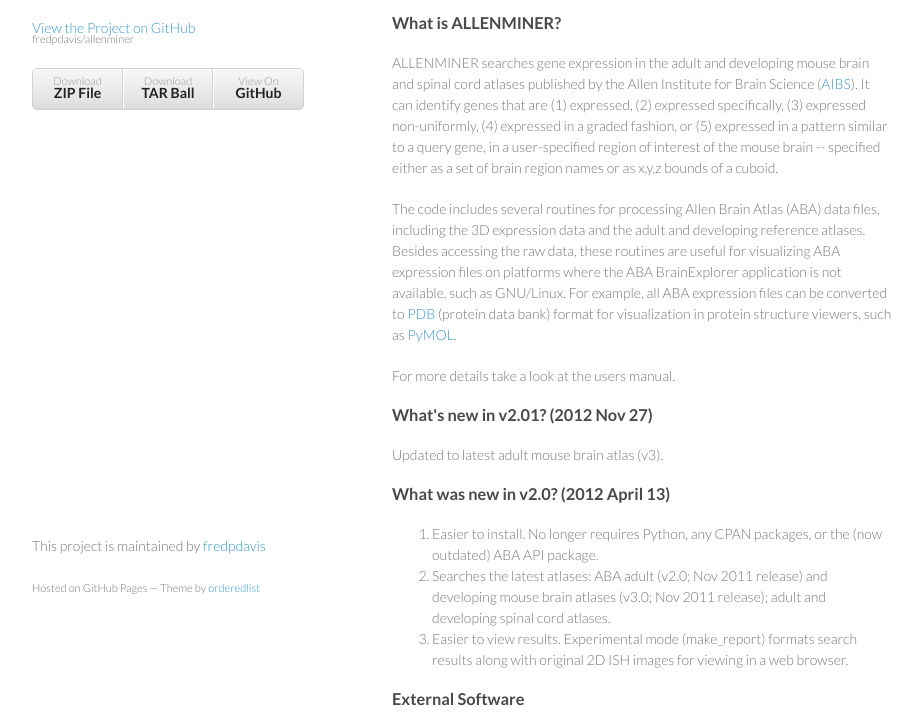
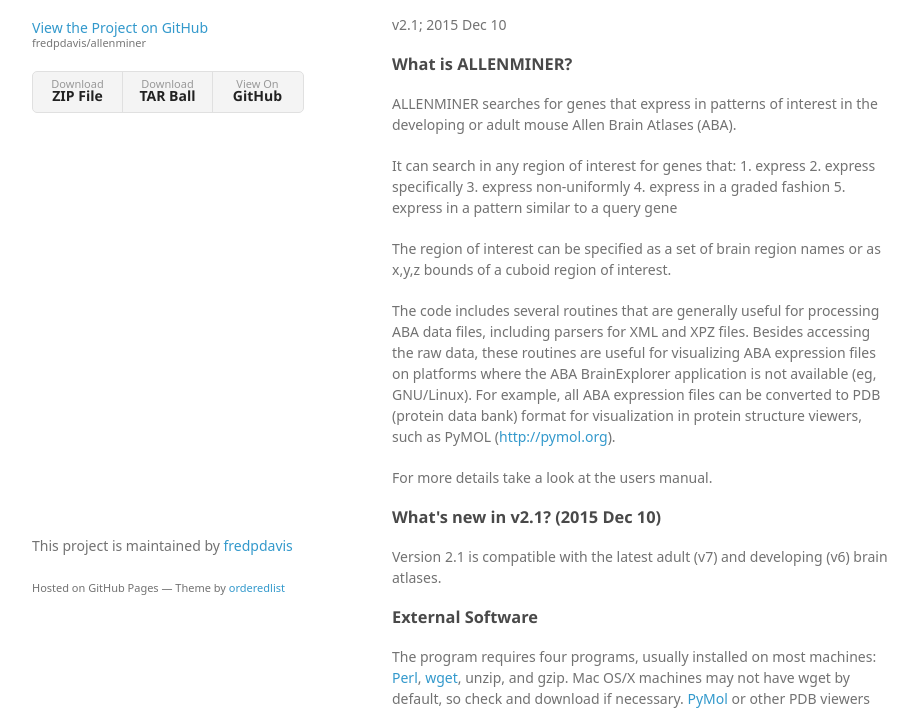
Before and after one commit to fredpdavis/allenminer, a plain HTML site: page index.html in a window 1280 px wide. Shown: the part 133-846 px from the top of the page, without its empty margins (178-1100 px from the left). Drawn offline with Linux system fonts and the light colour scheme; a web font is replaced by a local one.

Commit message:
Create gh-pages branch via GitHub

```diff
--- a/index.html
+++ b/index.html
@@ -7,7 +7,7 @@
 
     <link rel="stylesheet" href="stylesheets/styles.css">
     <link rel="stylesheet" href="stylesheets/github-light.css">
-    <meta name="viewport" content="width=device-width, initial-scale=1, user-scalable=no">
+    <meta name="viewport" content="width=device-width">
     <!--[if lt IE 9]>
     <script src="//html5shiv.googlecode.com/svn/trunk/html5.js"></script>
     <![endif]-->
@@ -31,28 +31,38 @@
         <h2>
 <a id="allenminer---a-tool-for-identification-of-genes-expressed-in-patterns-of-interested-using-the-allen-brain-atlas" class="anchor" href="#allenminer---a-tool-for-identification-of-genes-expressed-in-patterns-of-interested-using-the-allen-brain-atlas" aria-hidden="true"><span class="octicon octicon-link"></span></a>ALLENMINER - a tool for identification of genes expressed in patterns of interested using the Allen Brain Atlas.</h2>
 
+<p>v2.1; 2015 Dec 10</p>
+
 <h3>
 <a id="what-is-allenminer" class="anchor" href="#what-is-allenminer" aria-hidden="true"><span class="octicon octicon-link"></span></a>What is ALLENMINER?</h3>
 
-<p>ALLENMINER searches gene expression in the adult and developing mouse brain and spinal cord atlases published by the Allen Institute for Brain Science (<a href="http://www.alleninstitute.org/">AIBS</a>). It can identify genes that are (1) expressed, (2) expressed specifically, (3) expressed non-uniformly, (4) expressed in a graded fashion, or (5) expressed in a pattern similar to a query gene, in a user-specified region of interest of the mouse brain -- specified either as a set of brain region names or as x,y,z bounds of a cuboid.</p>
+<p>ALLENMINER searches for genes that express in patterns of interest in the developing or adult mouse Allen Brain Atlases (ABA).</p>
 
-<p>The code includes several routines for processing Allen Brain Atlas (ABA) data files, including the 3D expression data and the adult and developing reference atlases. Besides accessing the raw data, these routines are useful for visualizing ABA expression files on platforms where the ABA BrainExplorer application is not available, such as GNU/Linux. For example, all ABA expression files can be converted to <a href="http://www.pdb.org">PDB</a> (protein data bank) format for visualization in protein structure viewers, such as <a href="http://pymol.org">PyMOL</a>.</p>
+<p>It can search in any region of interest for genes that:
+1. express
+2. express specifically
+3. express non-uniformly
+4. express in a graded fashion
+5. express in a pattern similar to a query gene</p>
+
+<p>The region of interest can be specified as a set of brain region names or as
+x,y,z bounds of a cuboid region of interest.</p>
+
+<p>The code includes several routines that are generally useful for processing ABA
+data files, including parsers for XML and XPZ files. Besides accessing the
+raw data, these routines are useful for visualizing ABA expression files on
+platforms where the ABA BrainExplorer application is not available (eg,
+GNU/Linux). For example, all ABA expression files can be converted to PDB
+(protein data bank) format for visualization in protein structure viewers, such
+as PyMOL (<a href="http://pymol.org">http://pymol.org</a>).</p>
 
 <p>For more details take a look at the users manual.</p>
 
 <h3>
-<a id="whats-new-in-v201-2012-nov-27" class="anchor" href="#whats-new-in-v201-2012-nov-27" aria-hidden="true"><span class="octicon octicon-link"></span></a>What's new in v2.01? (2012 Nov 27)</h3>
+<a id="whats-new-in-v21-2015-dec-10" class="anchor" href="#whats-new-in-v21-2015-dec-10" aria-hidden="true"><span class="octicon octicon-link"></span></a>What's new in v2.1? (2015 Dec 10)</h3>
 
-<p>Updated to latest adult mouse brain atlas (v3).</p>
-
-<h3>
-<a id="what-was-new-in-v20-2012-april-13" class="anchor" href="#what-was-new-in-v20-2012-april-13" aria-hidden="true"><span class="octicon octicon-link"></span></a>What was new in v2.0? (2012 April 13)</h3>
-
-<ol>
-<li>Easier to install. No longer requires Python, any CPAN packages, or the (now outdated) ABA API package.</li>
-<li>Searches the latest atlases: ABA adult (v2.0; Nov 2011 release) and developing mouse brain atlases (v3.0; Nov 2011 release); adult and developing spinal cord atlases.</li>
-<li>Easier to view results. Experimental mode (make_report) formats search results along with original 2D ISH images for viewing in a web browser.</li>
-</ol>
+<p>Version 2.1 is compatible with the latest adult (v7) and developing (v6) brain
+atlases.</p>
 
 <h3>
 <a id="external-software" class="anchor" href="#external-software" aria-hidden="true"><span class="octicon octicon-link"></span></a>External Software</h3>
--- a/stylesheets/styles.css
+++ b/stylesheets/styles.css
@@ -1,10 +1,65 @@
-@import url(https://fonts.googleapis.com/css?family=Lato:300italic,700italic,300,700);
+@font-face {
+  font-family: 'Noto Sans';
+  font-weight: 400;
+  font-style: normal;
+  src: url('../fonts/Noto-Sans-regular/Noto-Sans-regular.eot');
+  src: url('../fonts/Noto-Sans-regular/Noto-Sans-regular.eot?#iefix') format('embedded-opentype'),
+       local('Noto Sans'),
+       local('Noto-Sans-regular'),
+       url('../fonts/Noto-Sans-regular/Noto-Sans-regular.woff2') format('woff2'),
+       url('../fonts/Noto-Sans-regular/Noto-Sans-regular.woff') format('woff'),
+       url('../fonts/Noto-Sans-regular/Noto-Sans-regular.ttf') format('truetype'),
+       url('../fonts/Noto-Sans-regular/Noto-Sans-regular.svg#NotoSans') format('svg');
+}
+
+@font-face {
+  font-family: 'Noto Sans';
+  font-weight: 700;
+  font-style: normal;
+  src: url('../fonts/Noto-Sans-700/Noto-Sans-700.eot');
+  src: url('../fonts/Noto-Sans-700/Noto-Sans-700.eot?#iefix') format('embedded-opentype'),
+       local('Noto Sans Bold'),
+       local('Noto-Sans-700'),
+       url('../fonts/Noto-Sans-700/Noto-Sans-700.woff2') format('woff2'),
+       url('../fonts/Noto-Sans-700/Noto-Sans-700.woff') format('woff'),
+       url('../fonts/Noto-Sans-700/Noto-Sans-700.ttf') format('truetype'),
+       url('../fonts/Noto-Sans-700/Noto-Sans-700.svg#NotoSans') format('svg');
+}
+
+@font-face {
+  font-family: 'Noto Sans';
+  font-weight: 400;
+  font-style: italic;
+  src: url('../fonts/Noto-Sans-italic/Noto-Sans-italic.eot');
+  src: url('../fonts/Noto-Sans-italic/Noto-Sans-italic.eot?#iefix') format('embedded-opentype'),
+       local('Noto Sans Italic'),
+       local('Noto-Sans-italic'),
+       url('../fonts/Noto-Sans-italic/Noto-Sans-italic.woff2') format('woff2'),
+       url('../fonts/Noto-Sans-italic/Noto-Sans-italic.woff') format('woff'),
+       url('../fonts/Noto-Sans-italic/Noto-Sans-italic.ttf') format('truetype'),
+       url('../fonts/Noto-Sans-italic/Noto-Sans-italic.svg#NotoSans') format('svg');
+}
+
+@font-face {
+  font-family: 'Noto Sans';
+  font-weight: 700;
+  font-style: italic;
+  src: url('../fonts/Noto-Sans-700italic/Noto-Sans-700italic.eot');
+  src: url('../fonts/Noto-Sans-700italic/Noto-Sans-700italic.eot?#iefix') format('embedded-opentype'),
+       local('Noto Sans Bold Italic'),
+       local('Noto-Sans-700italic'),
+       url('../fonts/Noto-Sans-700italic/Noto-Sans-700italic.woff2') format('woff2'),
+       url('../fonts/Noto-Sans-700italic/Noto-Sans-700italic.woff') format('woff'),
+       url('../fonts/Noto-Sans-700italic/Noto-Sans-700italic.ttf') format('truetype'),
+       url('../fonts/Noto-Sans-700italic/Noto-Sans-700italic.svg#NotoSans') format('svg');
+}
 
 body {
+  background-color: #fff;
   padding:50px;
-  font:14px/1.5 Lato, "Helvetica Neue", Helvetica, Arial, sans-serif;
-  color:#777;
-  font-weight:300;
+  font: 14px/1.5 "Noto Sans", "Helvetica Neue", Helvetica, Arial, sans-serif;
+  color:#727272;
+  font-weight:400;
 }
 
 h1, h2, h3, h4, h5, h6 {
@@ -34,15 +89,22 @@ h3, h4, h5, h6 {
 
 a {
   color:#39c;
-  font-weight:400;
   text-decoration:none;
+}
+
+a:hover {
+  color:#069;
 }
 
 a small {
   font-size:11px;
   color:#777;
-  margin-top:-0.6em;
+  margin-top:-0.3em;
   display:block;
+}
+
+a:hover small {
+  color:#777;
 }
 
 .wrapper {
@@ -58,7 +120,7 @@ blockquote {
 }
 
 code, pre {
-  font-family:Monaco, Bitstream Vera Sans Mono, Lucida Console, Terminal;
+  font-family:Monaco, Bitstream Vera Sans Mono, Lucida Console, Terminal, Consolas, Liberation Mono, DejaVu Sans Mono, Courier New, monospace;
   color:#333;
   font-size:12px;
 }
@@ -99,33 +161,32 @@ header {
   width:270px;
   float:left;
   position:fixed;
+  -webkit-font-smoothing:subpixel-antialiased;
 }
 
 header ul {
   list-style:none;
   height:40px;
-
   padding:0;
-
-  background: #eee;
-  background: -moz-linear-gradient(top, #f8f8f8 0%, #dddddd 100%);
-  background: -webkit-gradient(linear, left top, left bottom, color-stop(0%,#f8f8f8), color-stop(100%,#dddddd));
-  background: -webkit-linear-gradient(top, #f8f8f8 0%,#dddddd 100%);
-  background: -o-linear-gradient(top, #f8f8f8 0%,#dddddd 100%);
-  background: -ms-linear-gradient(top, #f8f8f8 0%,#dddddd 100%);
-  background: linear-gradient(top, #f8f8f8 0%,#dddddd 100%);
-
+  background: #f4f4f4;
   border-radius:5px;
-  border:1px solid #d2d2d2;
-  box-shadow:inset #fff 0 1px 0, inset rgba(0,0,0,0.03) 0 -1px 0;
+  border:1px solid #e0e0e0;
   width:270px;
 }
 
 header li {
   width:89px;
   float:left;
-  border-right:1px solid #d2d2d2;
+  border-right:1px solid #e0e0e0;
   height:40px;
+}
+
+header li:first-child a {
+  border-radius:5px 0 0 5px;
+}
+
+header li:last-child a {
+  border-radius:0 5px 5px 0;
 }
 
 header ul a {
@@ -135,17 +196,20 @@ header ul a {
   display:block;
   text-align:center;
   padding-top:6px;
-  height:40px;
+  height:34px;
+}
+
+header ul a:hover {
+  color:#999;
+}
+
+header ul a:active {
+  background-color:#f0f0f0;
 }
 
 strong {
   color:#222;
   font-weight:700;
-}
-
-header ul li + li {
-  width:88px;
-  border-left:1px solid #fff;
 }
 
 header ul li + li + li {
@@ -181,6 +245,7 @@ footer {
   float:left;
   position:fixed;
   bottom:50px;
+  -webkit-font-smoothing:subpixel-antialiased;
 }
 
 @media print, screen and (max-width: 960px) {
@@ -242,7 +307,11 @@ footer {
   }
 
   header ul {
-    display:none;
+    width:99%;
+  }
+
+  header li, header ul li + li + li {
+    width:33%;
   }
 }
 
```
Also changed, not shown: params.json (+1 -1 lines).
